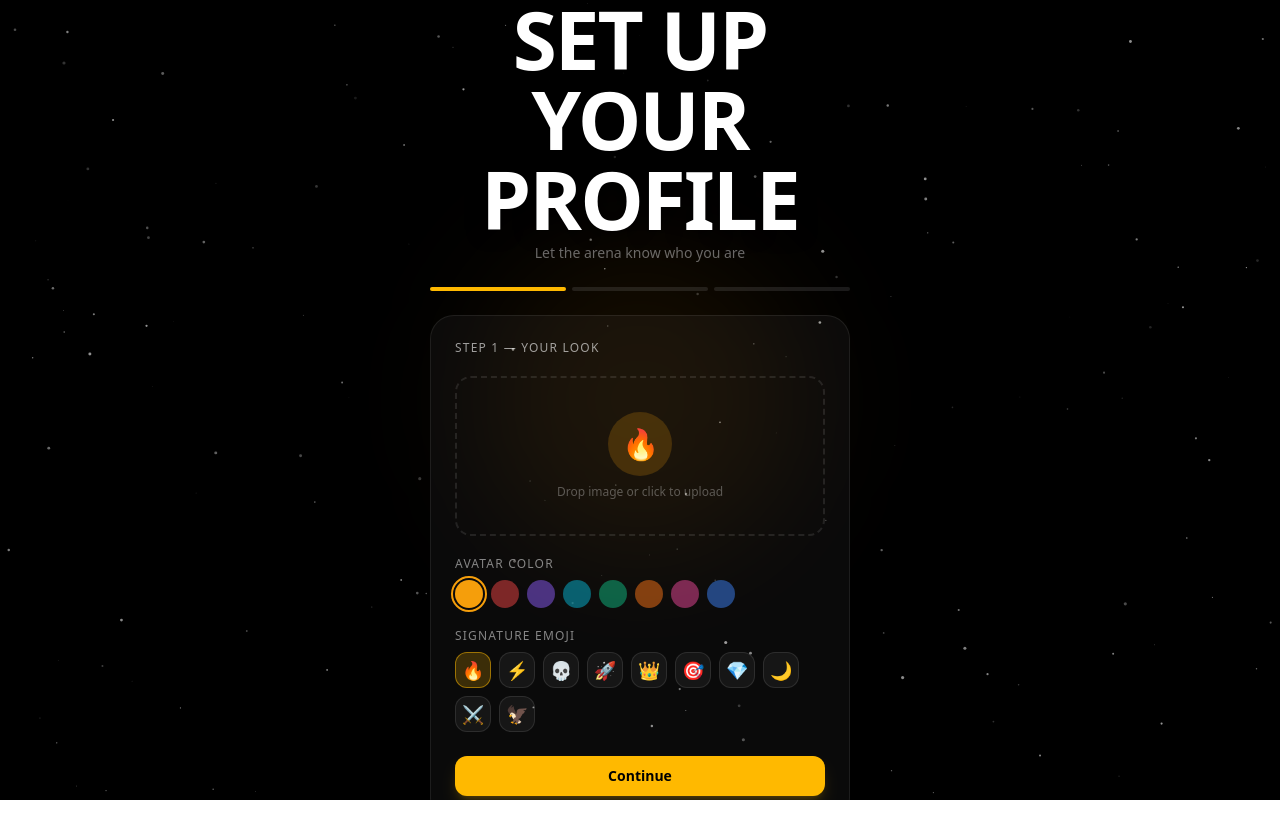
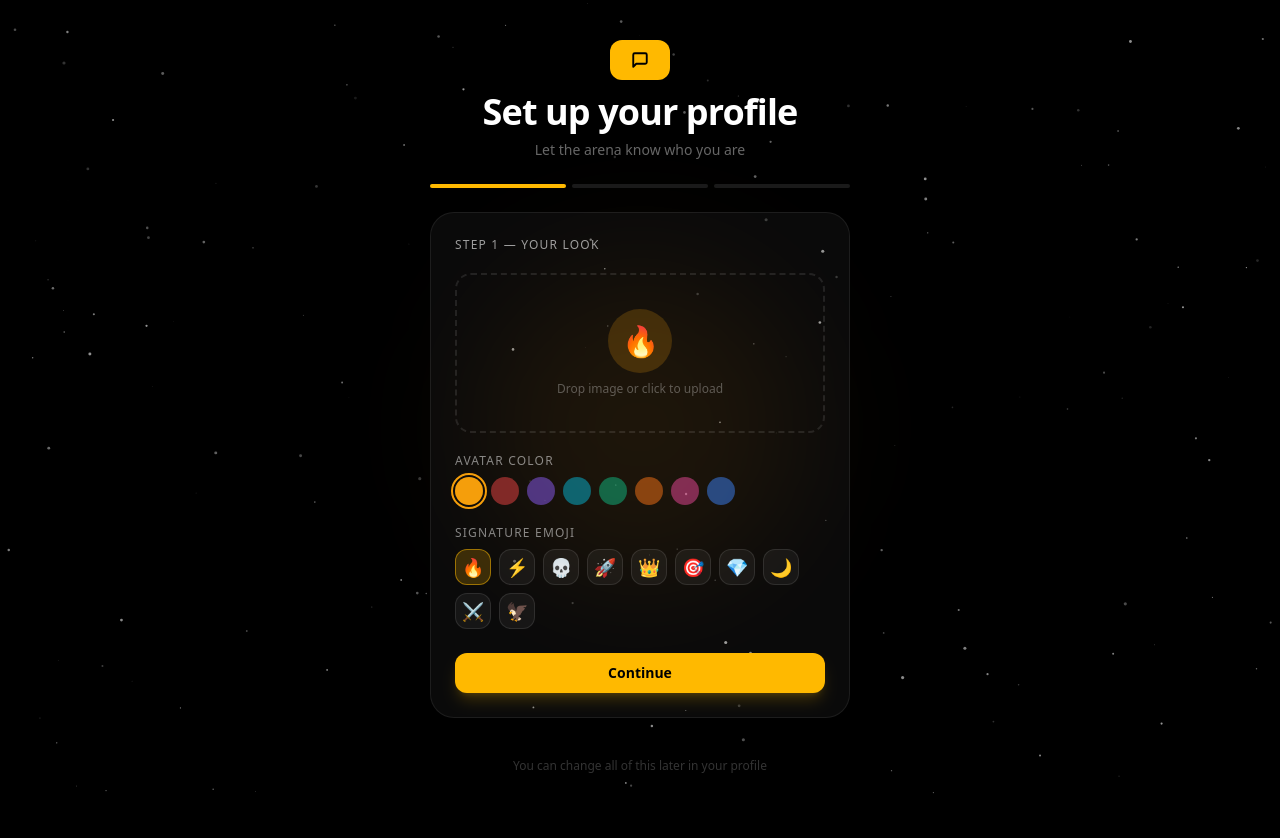
Before and after one commit to AD1TYA-A1/Pingly, a Next.js app: page /onBoarding in a window 1280 px wide. Shown: the top 838 px of the page. Before the commit the page ends 800 px from the top, so only its background shows below. Built offline with nearby package versions, Linux system fonts and the light colour scheme.

Commit message:
Fixed the design typo in OnBoarding route

```diff
--- a/app/globals.css
+++ b/app/globals.css
@@ -3,8 +3,6 @@
 body,
 html,
 #app {
-  /* overflow-x: hidden; */
-
   margin: 0;
   width: 100%;
   height: 100%;
@@ -57,7 +55,7 @@ h2 {
   right: 0;
   bottom: 0;
   left: 0;
-  overflow: hidden;
+  /* overflow: hidden; */
 }
 
 .buttons {
--- a/app/onBoarding/page.js
+++ b/app/onBoarding/page.js
@@ -79,20 +79,22 @@ export default function Onboarding() {
   const totalSteps = 3;
 
   return (
-    <div className="relative w-screen h-screen bg-black flex items-center justify-center overflow-hidden">
+    <>
+
+      <div className=" bg-black flex items-center justify-center overflow-x-hidden">
         <canvas ref={canvasRef} className="absolute inset-0 w-full h-full pointer-events-none" />
         <div className="absolute w-80 h-80 rounded-full bg-amber-500/8 blur-3xl pointer-events-none" />
 
-      <div className="relative z-10 w-full max-w-[420px] mx-4">
+        <div className=" mt-10 relative z-10 w-full max-w-[420px] mx-4">
 
           {/* Header */}
           <div className="text-center mb-6">
-          <div className="inline-flex items-center justify-center w-10 h-10 rounded-xl bg-amber-400 mb-3">
+            <div className="inline-flex items-center justify-center w-15 h-10 rounded-xl bg-amber-400 mb-3">
               <svg xmlns="http://www.w3.org/2000/svg" width="18" height="18" viewBox="0 0 24 24" fill="none" stroke="black" strokeWidth="2.5" strokeLinecap="round" strokeLinejoin="round">
-              <path d="M21 15a2 2 0 0 1-2 2H7l-4 4V5a2 2 0 0 1 2-2h14a2 2 0 0 1 2 2z"/>
+                <path d="M21 15a2 2 0 0 1-2 2H7l-4 4V5a2 2 0 0 1 2-2h14a2 2 0 0 1 2 2z" />
               </svg>
             </div>
-          <h1 className="text-white text-2xl font-bold tracking-tight">Set up your profile</h1>
+            <div className="text-white font-bold text-4xl mb-2 tracking-tight   ">Set up your profile</div>
             <p className="text-white/40 text-sm mt-1">Let the arena know who you are</p>
           </div>
 
@@ -284,8 +286,11 @@ export default function Onboarding() {
             </div>
           </div>
 
-        <p className="text-center text-white/20 text-xs mt-4">You can change all of this later in your profile</p>
+          <p className="text-center text-white/20 text-xs mt-10 mb-20">You can change all of this later in your profile</p>
         </div>
       </div>
+
+    </>
+
   );
 }
```
Lines whose indentation alone changed are shown as unchanged.
